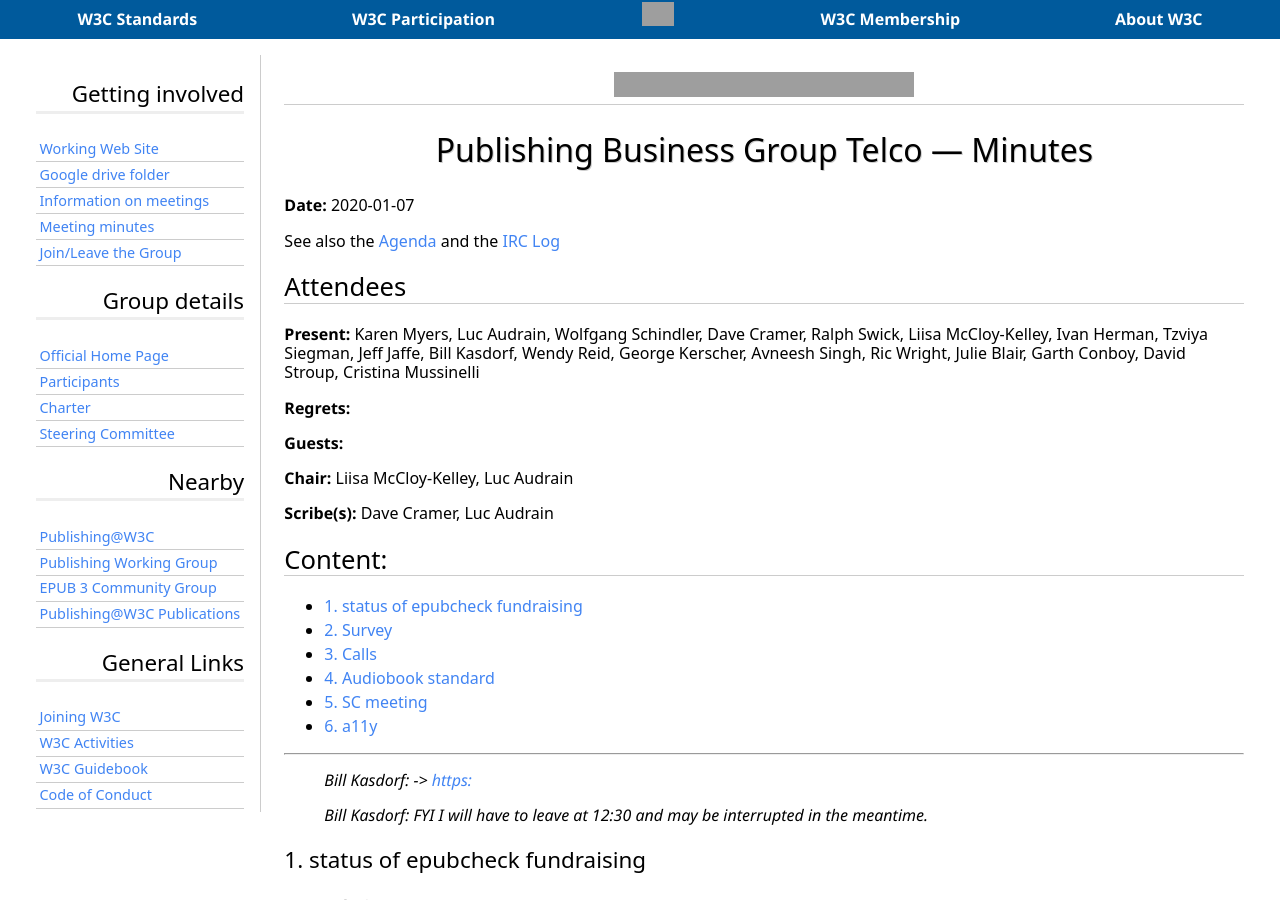
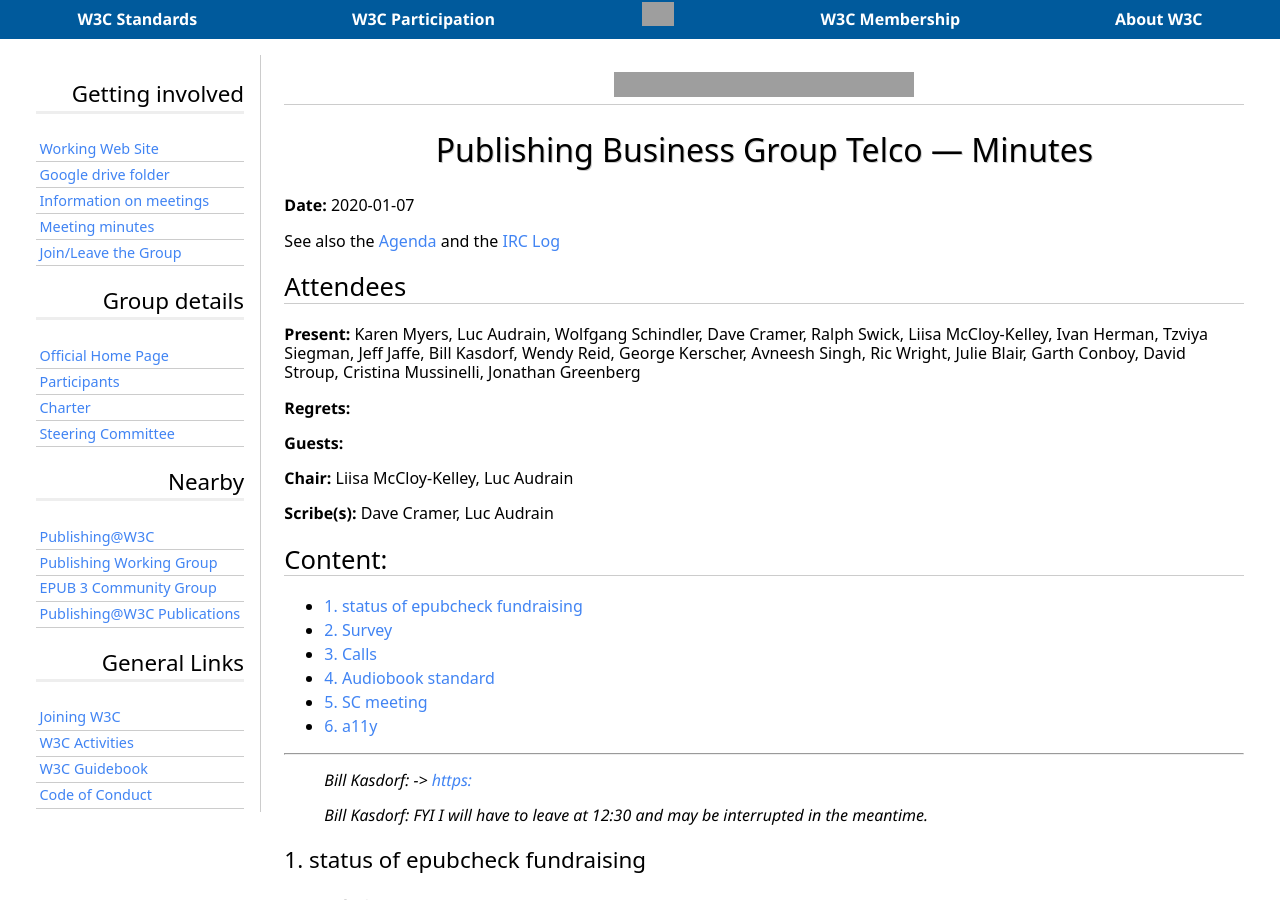
Before and after one commit to w3c/publ-bg, a Jekyll site: the page built from Meetings/Minutes/2020/2020-01-07-pbg.md, in a window 1280 px wide and 900 px high. Built offline with Jekyll 4.4.1, drawn with Linux system fonts in a browser that asks for light colours; some web fonts are replaced; some of the changed text lies outside the part shown; grey boxes are pictures that could not be loaded.

Commit message:
Changed J Thurston to J Greenberg

```diff
--- a/Meetings/Minutes/2020/2020-01-07-pbg.md
+++ b/Meetings/Minutes/2020/2020-01-07-pbg.md
@@ -125,7 +125,7 @@ See also the [Agenda](https://lists.w3.org/Archives/Public/public-publishingbg/2
 
 ## Attendees
 {: .no_toc}
-**Present:** Karen Myers, Luc Audrain, Wolfgang Schindler, Dave Cramer, Ralph Swick, Liisa McCloy-Kelley, Ivan Herman, Tzviya Siegman, Jeff Jaffe, Bill Kasdorf, Wendy Reid, George Kerscher, Avneesh Singh, Ric Wright, Julie Blair, Garth Conboy, David Stroup, Cristina Mussinelli
+**Present:** Karen Myers, Luc Audrain, Wolfgang Schindler, Dave Cramer, Ralph Swick, Liisa McCloy-Kelley, Ivan Herman, Tzviya Siegman, Jeff Jaffe, Bill Kasdorf, Wendy Reid, George Kerscher, Avneesh Singh, Ric Wright, Julie Blair, Garth Conboy, David Stroup, Cristina Mussinelli, Jonathan Greenberg
 
 **Regrets:**
 
@@ -422,11 +422,11 @@ See also the [Agenda](https://lists.w3.org/Archives/Public/public-publishingbg/2
 
 > *Ivan Herman:* [BG repo](https://w3c.github.io/publ-bg/)
 
-**Jonathan Thurston:** at NYU we have what george said on our radar
+**Jonathan Greenberg:** at NYU we have what George said on our radar
 
 > *Luc Audrain:* Thnak you Ivan
 
-**Jonathan Thurston:** we have many doctoral students who produce dissertations
+**Jonathan Greenberg:** we have many doctoral students who produce dissertations
 … and we have to hire outside firms to make the dissertations accessible
 … so we want to help graduate students make their work accessible
 
--- a/assets/nicknames.json
+++ b/assets/nicknames.json
@@ -178,7 +178,7 @@
         "name": "Mateus Teixeira"
     },
     {
-        "nick": ["Jonathan"],
+        "nick": ["Jonathan_Thurston"],
         "name": "Jonathan Thurston"
     },
     {
```
